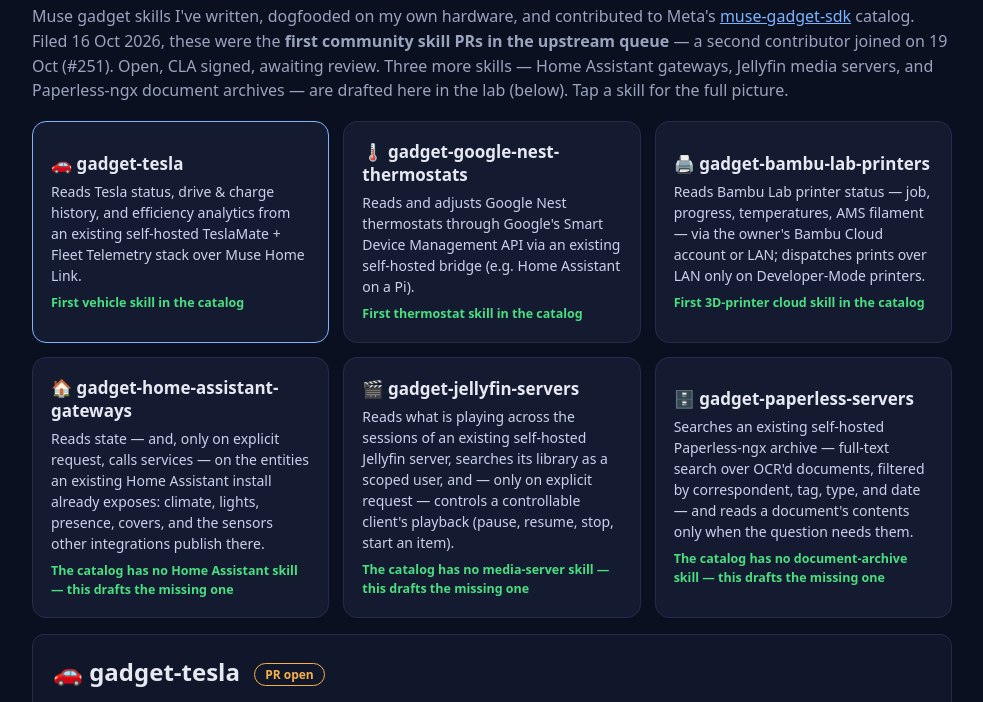
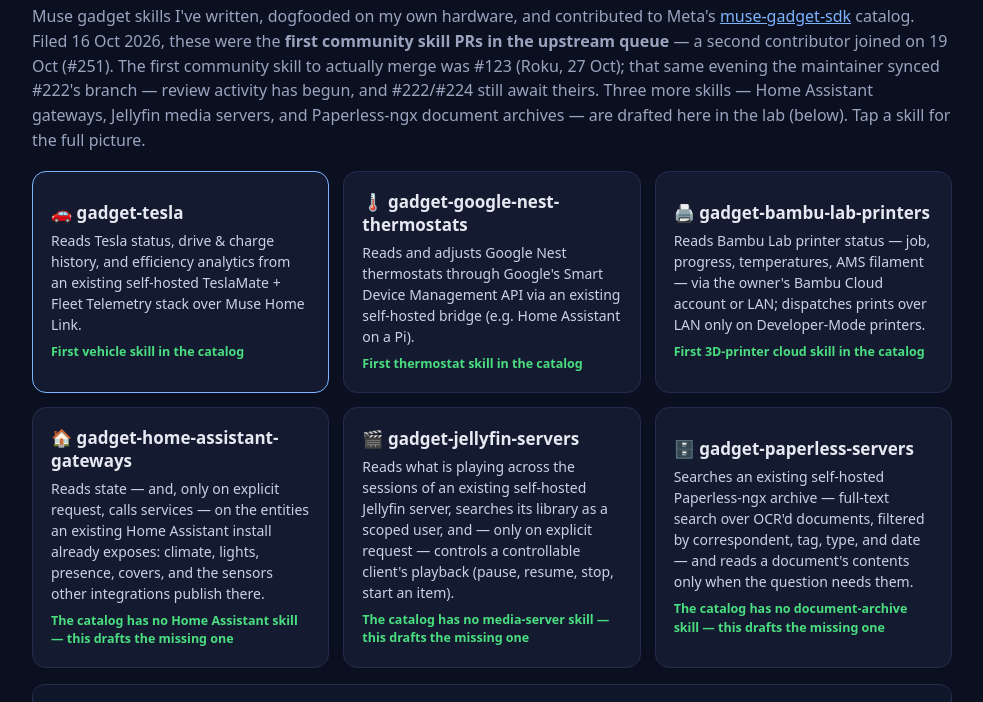
Before and after one commit to amanthakkar/musecases, a plain HTML site: page docs/index.html in a window 1280 px wide. Shown: the part 75-777 px from the top of the page, without its empty margins (148-1131 px from the left). Drawn offline with Linux system fonts and the light colour scheme.

Commit message:
docs: correct first-merged claim — #123 (Roku) merged Oct 27; #222/#224 are first-filed, maintainer review activity begun

```diff
--- a/docs/index.html
+++ b/docs/index.html
@@ -30,7 +30,9 @@
 <p class="sub">Muse gadget skills I've written, dogfooded on my own hardware, and contributed to Meta's
 <a href="https://github.com/facebookincubator/muse-gadget-sdk">muse-gadget-sdk</a> catalog.
 Filed 16 Oct 2026, these were the <b>first community skill PRs in the upstream queue</b> — a second
-contributor joined on 19 Oct (#251). Open, CLA signed, awaiting review. Three more skills —
+contributor joined on 19 Oct (#251). The first community skill to actually merge was #123 (Roku, 27 Oct);
+that same evening the maintainer synced #222's branch — review activity has begun, and #222/#224 still
+await theirs. Three more skills —
 Home Assistant gateways, Jellyfin media servers, and Paperless-ngx document archives — are drafted here in the lab (below).
 Tap a skill for the full picture.</p>
 <div class="grid" id="grid"></div>
```
Also changed, not shown: 1 other file.
